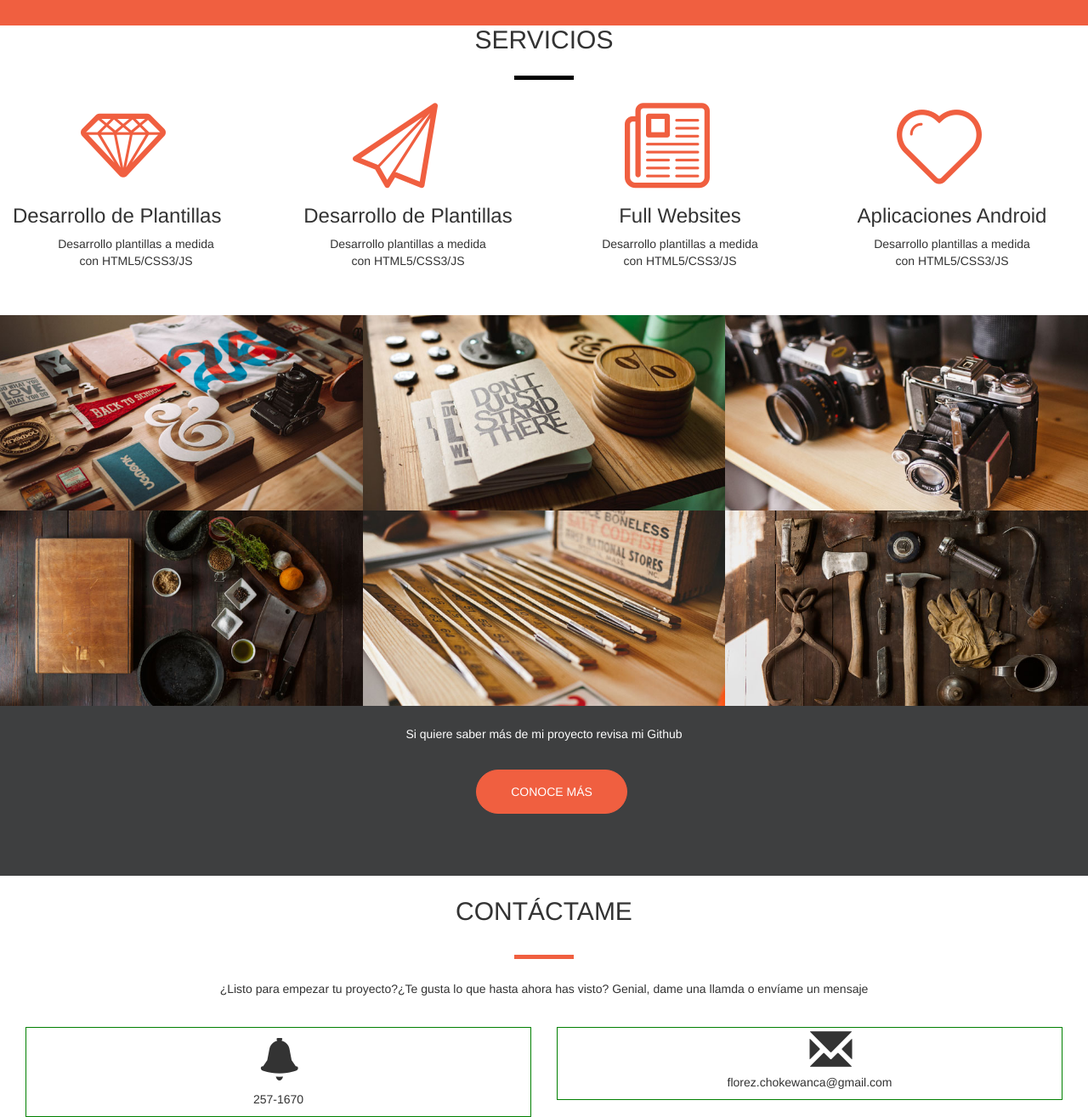
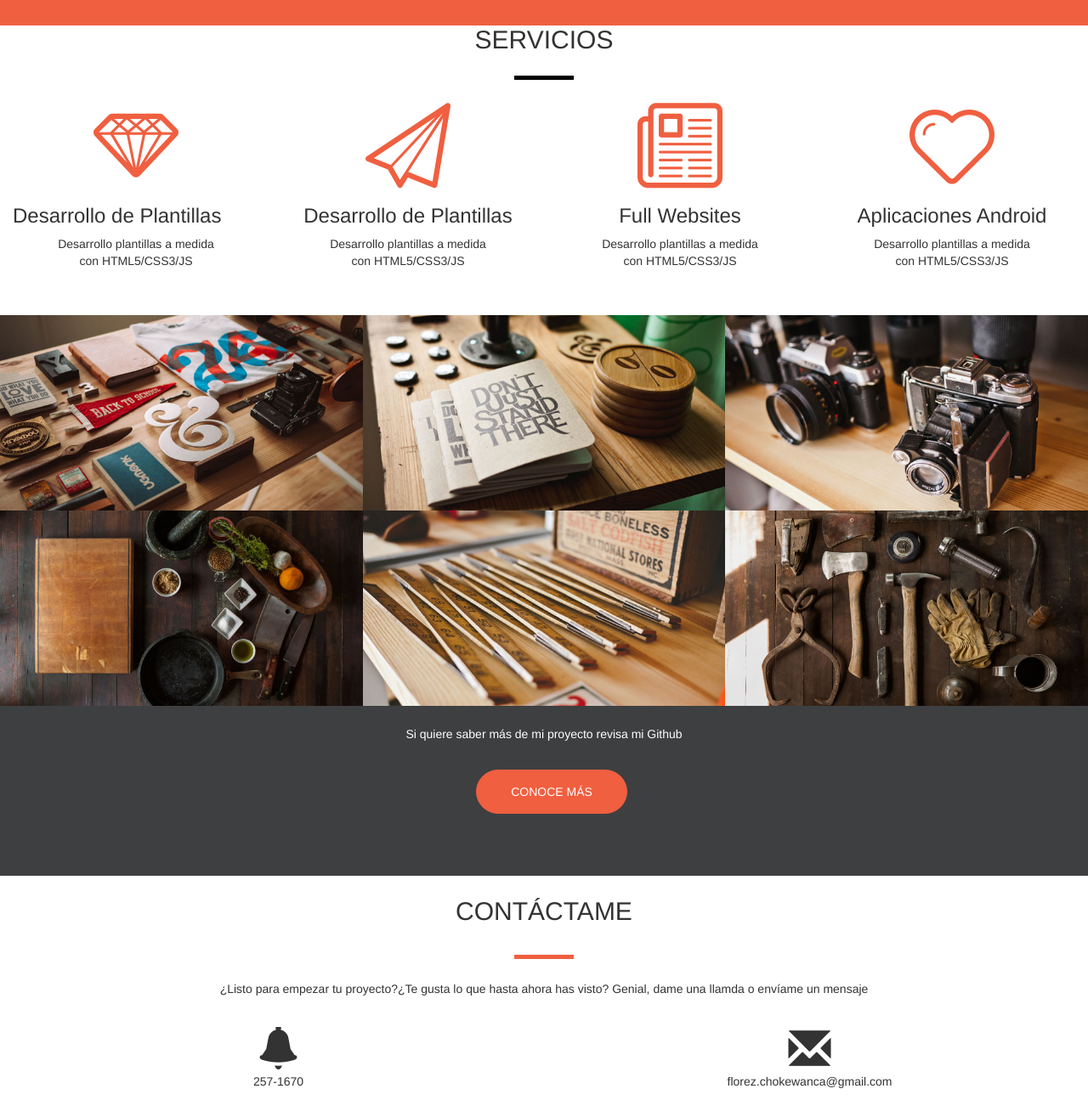
Before and after one commit to dunkel-cat/portafolio, a plain HTML site: page index.html in a window 1280 px wide. Shown: the part 1040-2355 px from the top of the page at 85% size. After the commit the page ends 2333 px from the top, so only its background shows below. Drawn offline with Linux system fonts and the light colour scheme; files whose address does not match are found by name.

Commit message:
updating icons

```diff
--- a/css/main.css
+++ b/css/main.css
@@ -86,7 +86,7 @@
 	color:#f05f40;
 	font-size: 100px;
 	padding-top: 100px;
-	margin-left: 80px;
+
 }
 
 .linea-negro{
@@ -161,14 +161,7 @@
 .parrafo-plomito{
   font-size: 2em;
 }
-.ico-footer1{
+.ico-footer{
   font-size: 50px;
-  margin-left:33%;
+
 }
-.ico-footer2{
-  font-size: 50px;
-  margin-left:50%;
-}
-.iconos{
-  border:1px solid green;
-}
--- a/index.html
+++ b/index.html
@@ -70,28 +70,28 @@
 				<div class="linea-negro"></div>
 			</div>
 			<div class="col-md-3">
-				<div>
+				<div class="text-center">
 				<span class="icon-diamond ico"></span>
 				</div>
 				<h3>Desarrollo de Plantillas</h3>
 				<p class="text-center">Desarrollo plantillas a medida <br>con HTML5/CSS3/JS</p>
 			</div>
 			<div class="col-md-3">
-				<div>
+				<div class="text-center">
 				<span class="icon-paperplane ico"></span>
 				<h3 class="text-center">Desarrollo de Plantillas</h3>
 				<p class="text-center">Desarrollo plantillas a medida <br>con HTML5/CSS3/JS</p>
 				</div>
 			</div>
 			<div class="col-md-3">
-				<div>
+				<div class="text-center">
 				<span class="icon-news ico"></span>
 				<h3 class="text-center">Full Websites</h3>
 				<p class="text-center">Desarrollo plantillas a medida <br>con HTML5/CSS3/JS</p>
 				</div>
 			</div>
 			<div class="col-md-3">
-				<div>
+				<div class="text-center">
 				<span class="icon-heart ico "></span>
 				<h3 class="text-center">Aplicaciones Android</h3>
 				<p class="text-center">Desarrollo plantillas a medida <br>con HTML5/CSS3/JS</p>
@@ -176,14 +176,14 @@
 			</div>
 		</div>
 		<div class="col-md-6">
-			<div class="iconos">
-			<span class=" glyphicon glyphicon-bell ico-footer1 pd-5-10 "></span>
+			<div class="iconos text-center">
+			<span class=" glyphicon glyphicon-bell ico-footer"></span>
 			<p class="text-center">257-1670</p>
 			</div>
 		</div>
 		<div class="col-md-6">
-			<div class="iconos">
-			<span class=" glyphicon glyphicon-envelope ico-footer2"></span>
+			<div class="iconos text-center">
+			<span class=" glyphicon glyphicon-envelope ico-footer"></span>
 			<p class="text-center">florez.chokewanca@gmail.com</p>
 			</div>
 		</div>
```
